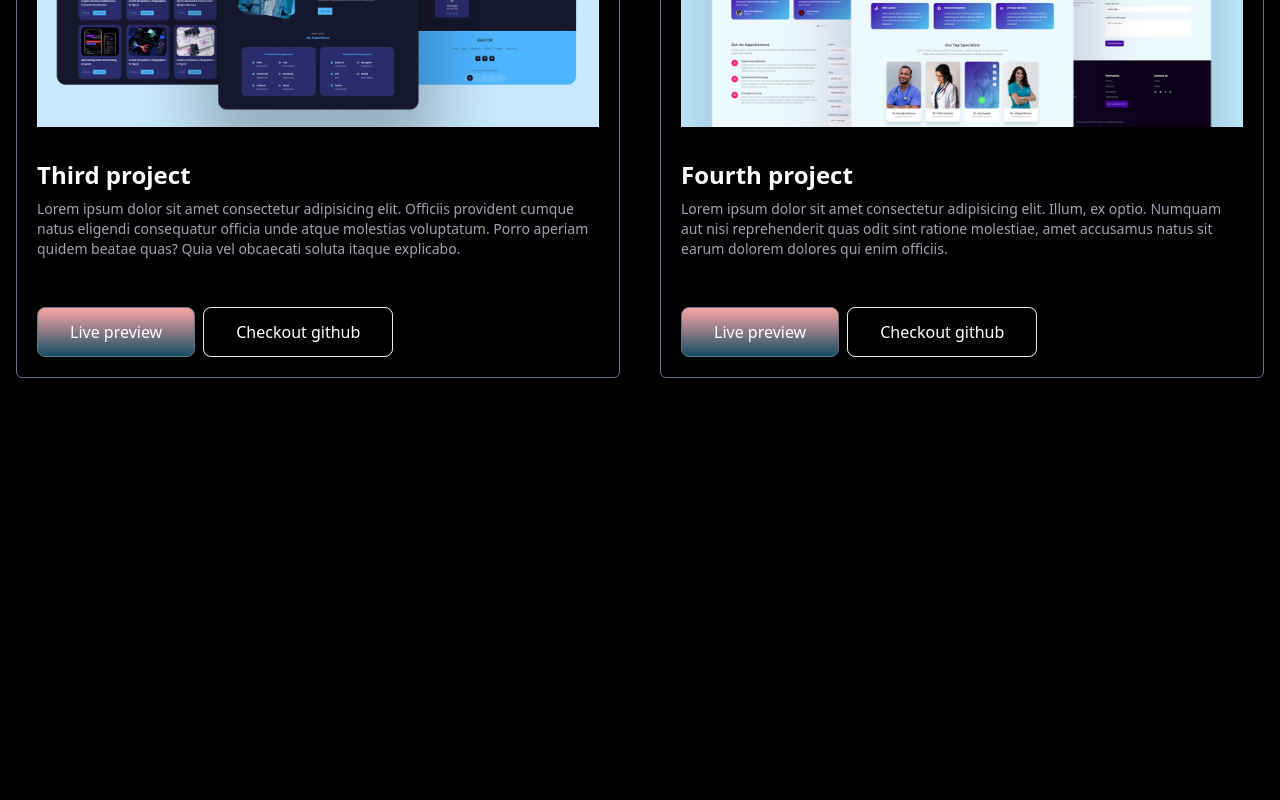
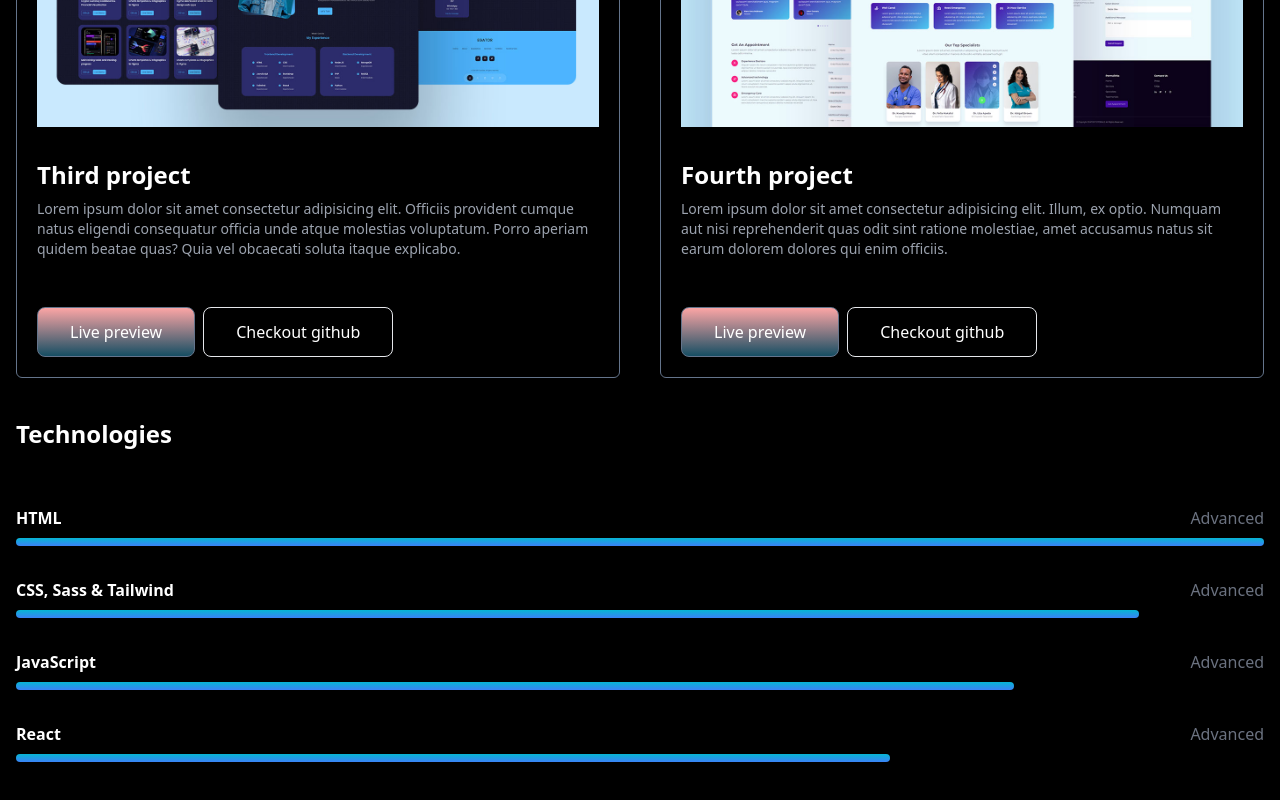
Before and after one commit to VovkEugene/my-3, a React (Vite) app: page / in a window 1280 px wide. Shown: the part 1328-2128 px from the top of the page. Before the commit the page ends 1706 px from the top, so only its background shows below. Built offline with nearby package versions, Linux system fonts and the light colour scheme.

Commit message:
create Technologies section

```diff
--- a/src/App.jsx
+++ b/src/App.jsx
@@ -2,6 +2,7 @@ import "./App.css";
 import Header from "./components/Header";
 import Hero from "./components/Hero";
 import Projects from "./components/Projects";
+import Technologies from "./components/Technologies";
 
 function App() {
   return (
@@ -10,6 +11,7 @@ function App() {
       <main>
         <Hero />
         <Projects />
+        <Technologies />
       </main>
     </>
   );
--- /dev/null
+++ b/src/components/Technologies.jsx
@@ -0,0 +1,41 @@
+const Technologies = () => {
+  return (
+    <section className="py-10" id="technologies">
+      <div className="container m-auto px-4">
+        <h2 className="text-2xl font-semibold">Technologies</h2>
+        <div className="mt-14">
+          <div>
+            <div className="flex justify-between items-center">
+              <h2 className="font-semibold">HTML</h2>
+              <p className="text-gray-500">Advanced</p>
+            </div>
+            <span className="w-full h-2 mt-2 bg-gradient-to-t from-blue-500 to-cyan-500 block rounded-md" />
+          </div>
+          <div className="mt-8">
+            <div className="flex justify-between items-center">
+              <h2 className="font-semibold">CSS, Sass & Tailwind</h2>
+              <p className="text-gray-500">Advanced</p>
+            </div>
+            <span className="w-[90%] h-2 mt-2 bg-gradient-to-t from-blue-500 to-cyan-500 block rounded-md" />
+          </div>
+          <div className="mt-8">
+            <div className="flex justify-between items-center">
+              <h2 className="font-semibold">JavaScript</h2>
+              <p className="text-gray-500">Advanced</p>
+            </div>
+            <span className="w-[80%] h-2 mt-2 bg-gradient-to-t from-blue-500 to-cyan-500 block rounded-md" />
+          </div>
+          <div className="mt-8">
+            <div className="flex justify-between items-center">
+              <h2 className="font-semibold">React</h2>
+              <p className="text-gray-500">Advanced</p>
+            </div>
+            <span className="w-[70%] h-2 mt-2 bg-gradient-to-t from-blue-500 to-cyan-500 block rounded-md" />
+          </div>
+        </div>
+      </div>
+    </section>
+  );
+};
+
+export default Technologies;
```
